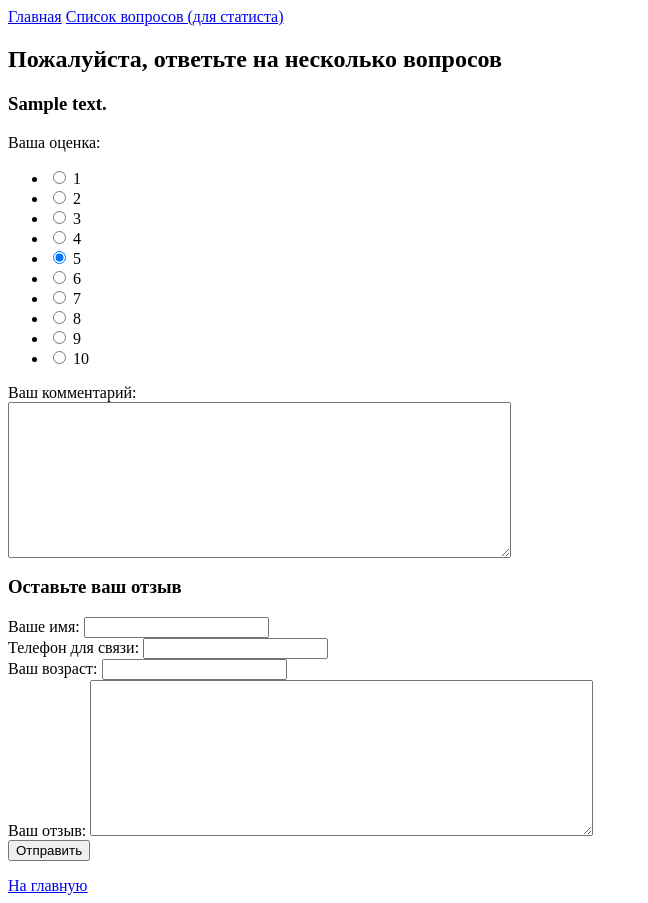
After one commit to nvo87/MedKiosk, a Django app: page /polls/ in a window 1280 px wide. The commit adds this page. Shown: the whole page, without its empty margins (0-648 px from the left). Run offline with Django 3.2, Linux system fonts and the light colour scheme; tables that the repository leaves empty hold one stand-in row (values such as "Sample post").

Commit message:
Создана логика прохождения опроса - выводятся все вопросы, итоговый отзыв. По завершению создается новый пользователь-пациент.

```diff
--- a/reviews/models.py
+++ b/reviews/models.py
@@ -42,10 +42,10 @@ class Answer(models.Model):
     # id пользователя, который ответил на вопрос
     patient_id = models.ForeignKey(Patient)
     # варианты ответов (шкала от 1 до 10)
-    rating_choises = [(i, i) for i in range(1, 10)]
+    rating_choices = [(i, i) for i in range(1, 11)]
     # оценка от 1 до 10, которую поставил пациент
     rating = models.PositiveSmallIntegerField(
-        choices=rating_choises, default=5)
+        choices=rating_choices, default=5)
     # комментарий к оценке на вопрос
     comment = models.TextField()
     date_added = models.DateTimeField(
--- a/reviews/templates/reviews/index.html
+++ b/reviews/templates/reviews/index.html
@@ -8,7 +8,8 @@
 <div>
 	<a href="#">О нас</a>
 	<a href="#">Найти отделение</a>
-	<a href="{% url 'reviews:quiz' question_id=2 %}">Оставить отзыв</a>
+    {# <a href="{% url 'reviews:quiz' question_id=2 %}">Оставить отзыв</a> #}
+	<a href="{% url 'reviews:polls' %}">Оставить отзыв</a>
 </div>
 
 {% endblock content %}
--- /dev/null
+++ b/reviews/templates/reviews/polls.html
@@ -0,0 +1,55 @@
+{% extends "reviews/base.html" %}
+
+{% block content %}
+    <h2>Пожалуйста, ответьте на несколько вопросов</h2>
+    <form action="{% url 'reviews:success' %}" method="post">
+        {% csrf_token %}
+        {% for question in questions %}
+            <h3>{{ question.text }}</h3>
+            <div>Ваша оценка:</div>
+            <ul data-question-id="{{ question.id }}">
+                {% for choice in answer.rating_choices %}
+                    <li>
+                        {% if choice.0 == 5 %}
+                            <input type="radio" checked="checked" name="rating_q{{ question.id }}" id="choice-{{ question.id }}-{{ choice.0 }}" value="{{ choice.0 }}">
+                        {% else %}
+                            <input type="radio" name="rating_q{{ question.id }}" id="choice-{{ question.id }}-{{ choice.0 }}" value="{{ choice.0 }}">
+                        {% endif %}
+                        <label for="choice-{{ question.id }}-{{ choice.0 }}">{{ choice.0 }}</label>
+                    </li>
+                {% endfor %}
+            </ul>
+            <div>
+                <div>
+                    <label for="comment_q{{ question.id }}">Ваш комментарий:</label>
+                </div>
+                <textarea name="comment_q{{ question.id }}" id="comment_q{{ question.id }}" cols="60" rows="10"></textarea>
+            </div>
+            <input type="hidden" name="q{{ question.id }}" value="{{ question.id }}">
+        {% endfor %}
+        <h3>Оставьте ваш отзыв</h3>
+        <div>
+            <label for="patient_name">Ваше имя:</label>
+            <input type="text" name="p_name" id="patient_name">
+        </div>
+        <div>
+            <label for="patient_phone">Телефон для связи:</label>
+            <input type="text" name="p_phone" id="patient_phone">
+        </div>
+        <div>
+            <label for="patient_age">Ваш возраст:</label>
+            <input type="text" name="p_age" id="patient_age">
+        </div>
+        <div>
+            <label for="patient_comment">Ваш отзыв:</label>
+            <textarea name="p_review" id="patient_review" cols="60" rows="10"></textarea>
+        </div>
+        <div>
+            <input type="submit" value="Отправить" />
+        </div>
+
+    </form>
+
+    <div><a href="{% url 'reviews:index' %}">На главную</a></div>
+
+{% endblock content %}
--- a/reviews/urls.py
+++ b/reviews/urls.py
@@ -13,4 +13,8 @@ urlpatterns = [
         views.question, name='question'),
     # Страница-опросник (форма ответа на вопрос с конкретным id)
     url(r'^quiz/(?P<question_id>\d+)/$', views.quiz, name='quiz'),
+    # Страница со всеми вопросами и формой ответов на них
+    url(r'^polls/$', views.polls, name='polls'),
+    # Страница благодарности
+    url(r'^success/$', views.success, name='success'),
 ]
--- a/reviews/views.py
+++ b/reviews/views.py
@@ -33,7 +33,7 @@ def question(request, question_id):
     context = {'question': question, 'answers': answers}
     return render(request, 'reviews/question.html', context)
 
-def quiz(request, question_id=2):
+def quiz(request, question_id=1):
     """ Страница ответа на вопрос с определенным id """
     question = Question.objects.get(id=question_id)
     patient = Patient.objects.get(id=1)
@@ -53,3 +53,51 @@ def quiz(request, question_id=2):
 
     context = {'question':question, 'form':form}
     return render(request, 'reviews/quiz.html', context)
+
+def polls(request):
+    """ Страница вывода всех вопросов и формы ответа на них """
+    questions = Question.objects.all()
+    # answers = Answer.objects.all()
+    temp_answer = Answer()
+
+    context = {'questions':questions, 'answer':temp_answer,}
+    return render(request, 'reviews/polls.html', context)
+
+def success(request):
+    """ Благодарность за ответ и обработка полученных данных """
+
+    # Из формы ответы на вопрос для конкретного ответа приходят в значениях q{{question.id}}.  Для перебора по всем таким именам, функция формирует список [q1, q2, q10,...]
+    def get_formatted_id_list(query_set_object, format_str=''):
+        formatted_id_list = []
+        for item in query_set_object:
+            formatted_id_list.append(format_str+str(item.id))
+        return formatted_id_list
+
+    if 'POST' != request.method:
+        #Данные не отправлялись, создается пустая форма.
+        pass
+    else:
+        #Отправлены данные POST, обработать данные.
+        form = request.POST
+        questions = Question.objects.all()
+        questions_id_list = get_formatted_id_list(questions, 'q')
+
+        new_patient = Patient()
+        new_patient.full_name = form['p_name']
+        new_patient.phone = form['p_phone']
+        new_patient.review = form['p_review']
+        new_patient.age = form['p_age']
+        new_patient.save()
+
+        for question_id_item in questions_id_list:
+            # из hidden-поля для соответсвуюещго вопроса получаем значение id
+            question_id = int(form[question_id_item])
+            question = Question.objects.get(id=question_id)
+            rating = int(form['rating_'+question_id_item])
+            comment = form['comment_'+question_id_item]
+
+            new_answer = Answer(question_id=question, patient_id=new_patient, rating=rating, comment=comment)
+            new_answer.save()
+
+        context = {'result':questions_id_list}
+        return render(request, 'reviews/success.html', context)
```
Also changed, not shown: reviews/templates/reviews/success.html (added, +11 -0 lines).
